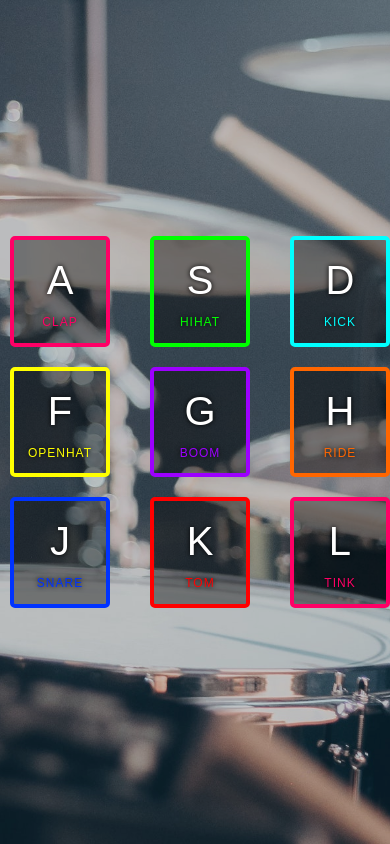
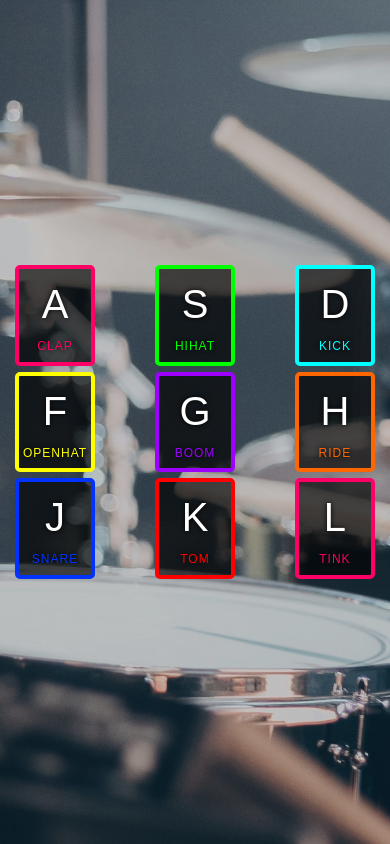
Before and after one commit to benjenkinsv95/drum-kit, a React (Create React App) app: page / in a window 390 px wide. Built offline with nearby package versions, Linux system fonts and the light colour scheme.

Commit message:
Making mobile friendly

```diff
--- a/public/index.html
+++ b/public/index.html
@@ -14,6 +14,7 @@
   crossorigin="anonymous"
 />
     <meta name="theme-color" content="#000000" />
+    <meta name="viewport" content="width=device-width, initial-scale=1.0, maximum-scale=1.0, user-scalable=no" />
     <!--
       manifest.json provides metadata used when your web app is installed on a
       user's mobile device or desktop. See https://developers.google.com/web/fundamentals/web-app-manifest/
--- a/src/App.js
+++ b/src/App.js
@@ -24,7 +24,7 @@ class App extends Component {
         <div className="keys">
           <Row>
             {drums.map(({letter, sound, color}) =>
-              <Col key={letter} xs={4} xl="auto">
+              <Col key={letter} xs={4} xl="auto" align="center">
                 <Drum
                   letter={letter}
                   sound={sound}
--- a/src/components/Drum.js
+++ b/src/components/Drum.js
@@ -27,14 +27,14 @@ function Drum({letter, sound, color}) {
   let styles = {
     border: '.4rem solid black',
     borderRadius: '.5rem',
-    margin: '1rem',
+    margin: '0.3rem',
     fontSize: '1.5rem',
-    padding: '1rem .5rem',
+    padding: '0.5rem .4rem',
     transition: 'all .07s ease',
-    width: '10rem',
+    width: '8rem',
     textAlign: 'center',
     color: 'white',
-    background: 'rgba(0,0,0,0.4)',
+    background: 'rgba(0,0,0,0.65)',
     textShadow: '0 0 .5rem black',
     userSelect: 'none',
     position: 'relative',
```
